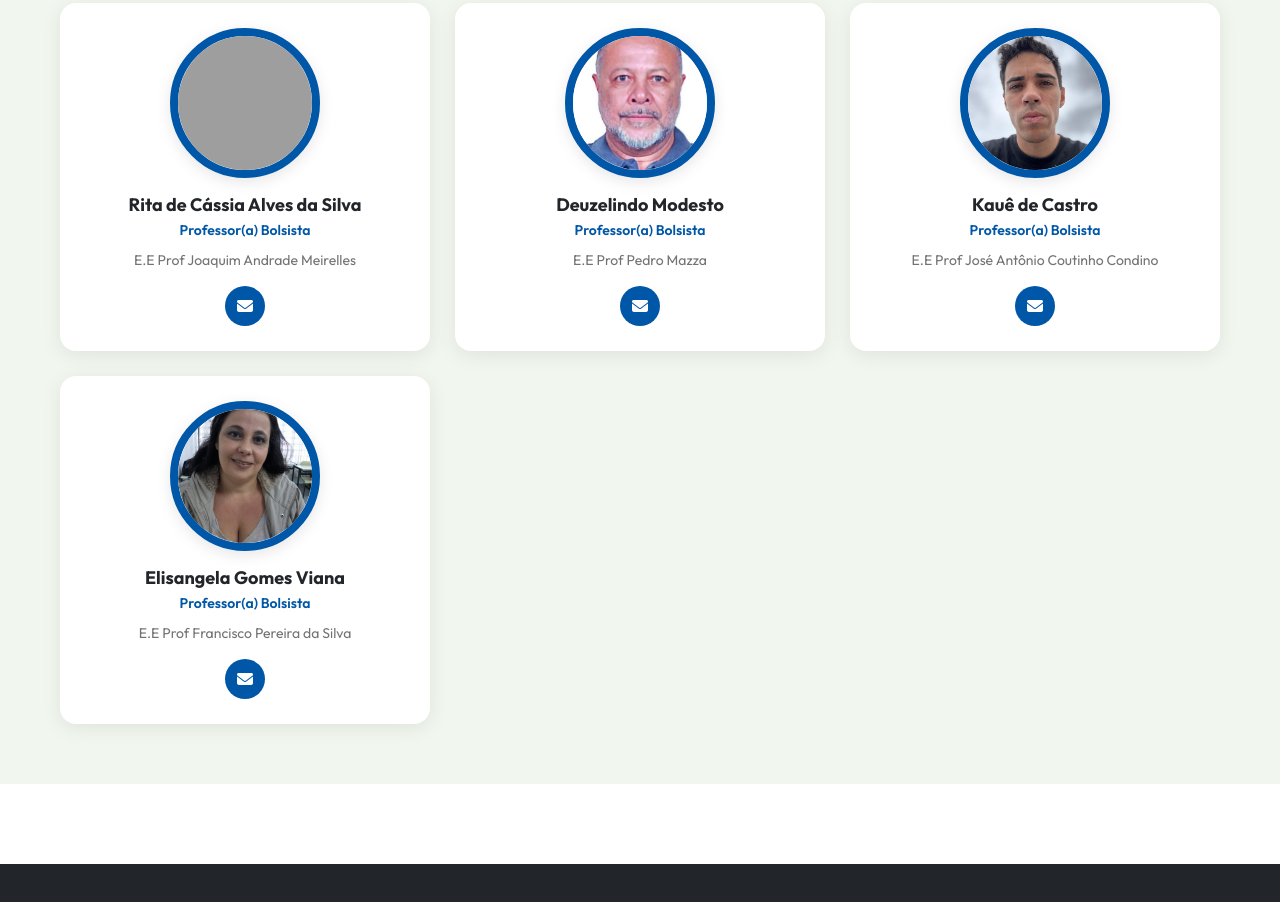
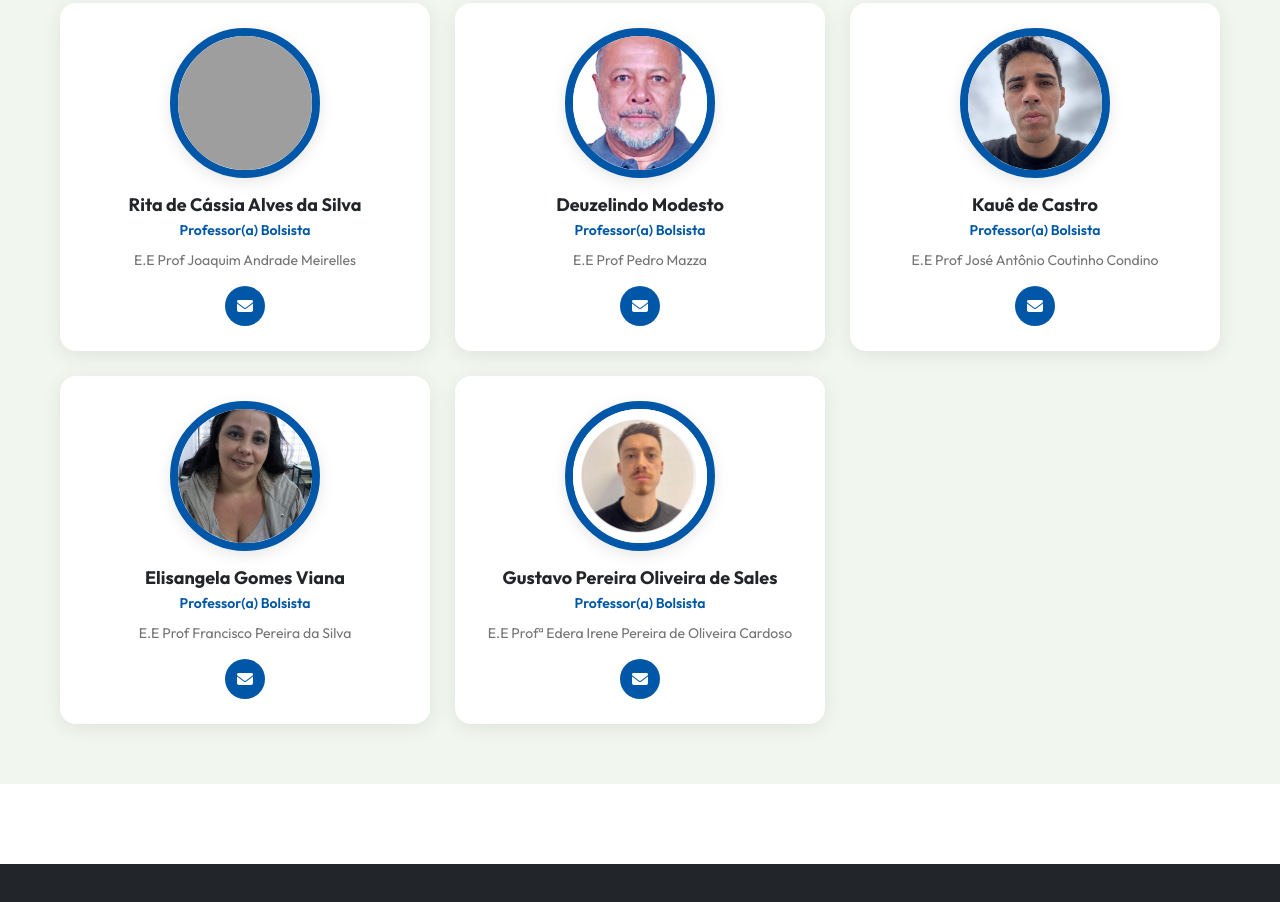
Before and after one commit to Ana-Luiza-Feitosa/site-mais-ciencia-sjc, a plain HTML site: page equipe.html in a window 1280 px wide. Shown: the part 3464-4366 px from the top of the page. Drawn offline with nearby package versions, Linux system fonts and the light colour scheme; grey boxes are pictures that could not be loaded; some icons are missing.

Commit message:
atualizacao membros equipe

```diff
--- a/equipe.html
+++ b/equipe.html
@@ -570,7 +570,7 @@
                         <!-- Membro 10 - Escola Municipal -->
                         <div class="team-member" data-team="escolas-municipais" data-school="EMEFI Prof Emmanuel Antonio dos Santos">
                             <div class="member-photo">
-                                <img src="./image/Albert_Einstein_1947.jpg" alt="Luiz Fernando de Paula Motta" class="member-image">
+                                <img src="./image/equipe/Luiz Fernando.png" alt="Luiz Fernando de Paula Motta" class="member-image">
                             </div>
                             <div class="member-info">
                                 <h3 class="member-name">Luiz Fernando de Paula Motta</h3>
@@ -580,7 +580,7 @@
                                 </p>
                                 <div class="member-contact">
                                     <div class="member-social">
-                                        <a href="mailto:luizfpm180@hotmail.com" target="_blank" aria-label="Email Matheus">
+                                        <a href="mailto:luiz.motta@edusjc.sp.gov.br" target="_blank" aria-label="Email Matheus">
                                             <i class="fas fa-envelope"></i>
                                         </a>
                                     </div>
@@ -714,6 +714,28 @@
                                 </div>
                             </div>
                         </div>
+
+                        <!-- Membro 11 - Escola Estadual -->
+                        <div class="team-member" data-team="escolas-estaduais" data-school="E.E Profª Edera Irene Pereira de Oliveira Cardoso">
+                            <div class="member-photo">
+                                <img src="./image/equipe/Gustavo Pereira De Sales.jpg" alt="Gustavo Pereira Oliveira de Sales" class="member-image">
+                            </div>
+                            <div class="member-info">
+                                <h3 class="member-name">Gustavo Pereira Oliveira de Sales</h3>
+                                <p class="member-role">Professor(a) Bolsista</p>
+                                <p class="member-description">
+                                    E.E Profª Edera Irene Pereira de Oliveira Cardoso
+                                </p>
+                                <div class="member-contact">
+                                    <div class="member-social">
+                                        <a href="mailto:gsales@prof.educacao.sp.gov.br" target="_blank" aria-label="Email">
+                                            <i class="fas fa-envelope"></i>
+                                        </a>
+                                    </div>
+                                </div>
+                            </div>
+                        </div>
+
                     </div>
                 </div>
             </section>
```
Also changed, not shown: image/equipe/Gustavo Pereira De Sales.jpg (added), image/equipe/Luiz Fernando.png (added).
